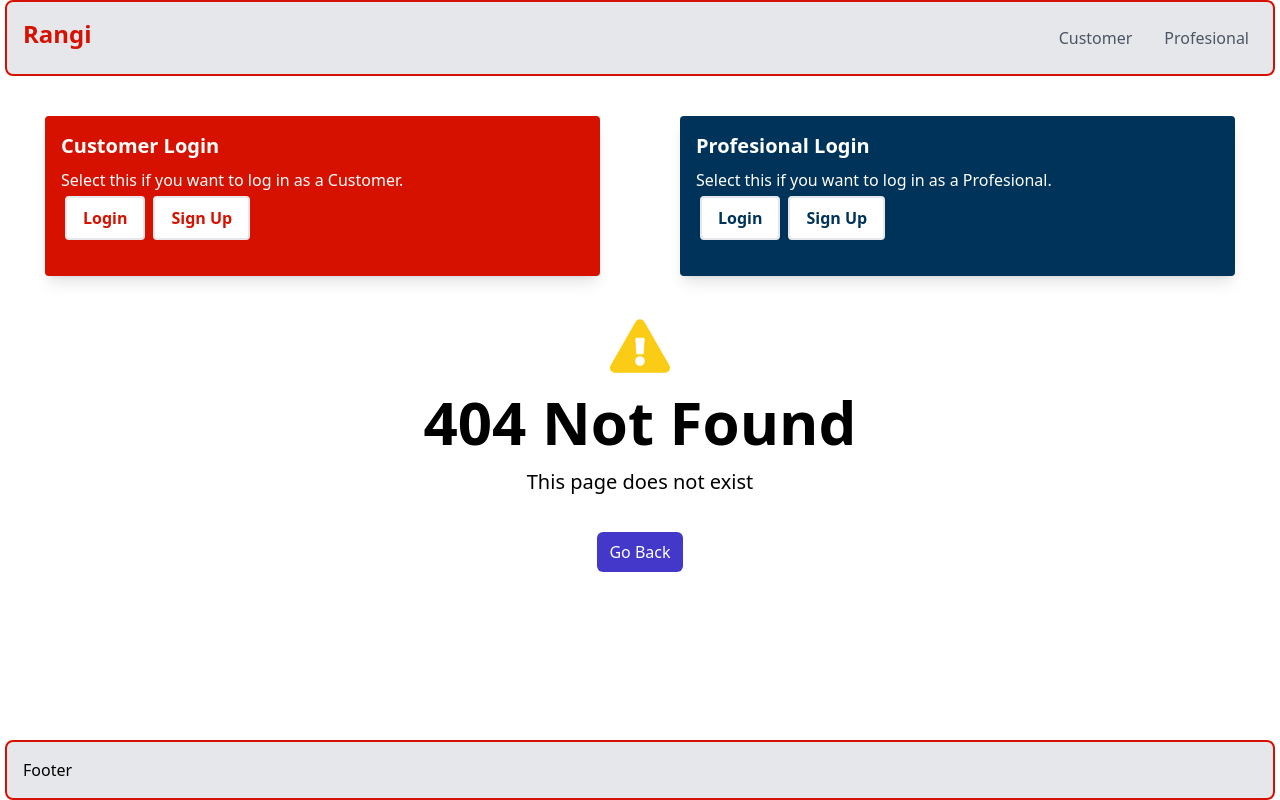
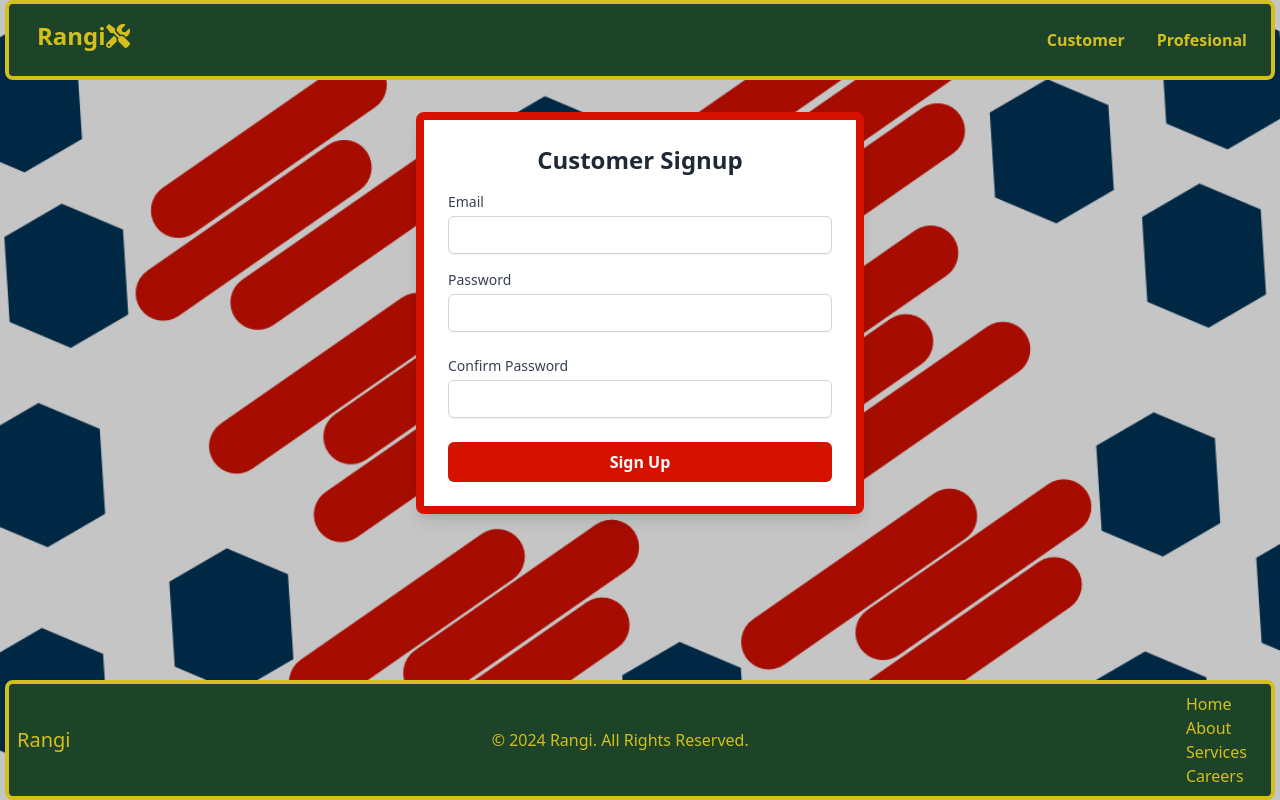
Before and after one commit to RaoofGoher/Rangi, a React (Vite) app in the folder rangi/: page /SignUp/customer in a window 1280 px wide. Built offline with nearby package versions, Linux system fonts and the light colour scheme.

Commit message:
default page designed

```diff
--- a/rangi/package.json
+++ b/rangi/package.json
@@ -8,7 +8,7 @@
     "build": "vite build",
     "lint": "eslint .",
     "preview": "vite preview",
-     "server": "json-server --watch src/db.json --port 8000"
+    "server": "json-server --watch src/db.json --port 8000"
   },
   "dependencies": {
     "json-server": "^1.0.0-beta.2",
--- a/rangi/src/App.jsx
+++ b/rangi/src/App.jsx
@@ -19,7 +19,7 @@ import ProtectedRoute from './components/ProtectedRoutes'; // Import ProtectedRo
 import UserLayout from './layouts/UserLayout'
 import Home from './pages/Home';
 import OrderOptions from './pages/OrderOptions';
-
+import SignupPage from './pages/SignupPage';
 
 function App() {
 
@@ -35,12 +35,17 @@ function App() {
           <Route path="/login/professional" element={<LoginPage isCustomer="no" />} />
           <Route path="*" element={<NotFoundPage />} />
         </Route>
+        <Route path="/SignUp" element={<SecondaryLayout />}>
+          <Route path="customer" element={<SignupPage isCustomer="yes" />} />
+          <Route path="professional" element={<SignupPage isCustomer="no" />} />
+          <Route path="*" element={<NotFoundPage />} />
+        </Route>
 
         <Route path="/" element={<UserLayout />}>
-        <Route path="/dashboard/:username" element={<ProtectedRoute element={<Dashboard />} />} />
-        <Route path="/dashboard/:username/home" element={<Home/>} />
-        <Route path="/dashboard/:userName/home/orderoptions" element={<OrderOptions/>} />
-        <Route path="*" element={<NotFoundPage />} />
+          <Route path="/dashboard/:username" element={<ProtectedRoute element={<Dashboard />} />} />
+          <Route path="/dashboard/:username/home" element={<Home />} />
+          <Route path="/dashboard/:userName/home/orderoptions" element={<OrderOptions />} />
+          <Route path="*" element={<NotFoundPage />} />
         </Route>
 
 
--- a/rangi/src/components/Button.jsx
+++ b/rangi/src/components/Button.jsx
@@ -1,6 +1,8 @@
 import React from 'react';
+import { FaSignInAlt } from 'react-icons/fa';
+import { FaUserPlus } from 'react-icons/fa';
 
-const Button = ({ text, isCustomer }) => {
+const Button = ({ text, isCustomer, isLogin }) => {
     const baseClasses = 'bg-white font-bold py-2 px-4 rounded m-1 border-2 border';
     const hoverBgColor = isCustomer ? 'hover:bg-customer-color' : 'hover:bg-pro-color';
     const textColor = isCustomer ? 'text-customer-color' : 'text-pro-color';
@@ -8,7 +10,7 @@ const Button = ({ text, isCustomer }) => {
 
     return (
         <button className={`${baseClasses} ${hoverBgColor} ${hoverTextColor} ${textColor}`}>
-            {text}
+            <span className='flex items-center px-3'>{text} {isLogin ? <span className='px-2'><FaSignInAlt/></span> : <span className='px-2'> <FaUserPlus/> </span> }</span>
         </button>
     );
 }
--- a/rangi/src/components/DefaultCard.jsx
+++ b/rangi/src/components/DefaultCard.jsx
@@ -20,13 +20,13 @@ const DefaultCard = ({ type }) => {
 
   return (
 
-      <div className={`w-[45vw] h-[20vh] rounded overflow-hidden shadow-lg p-4 m-10 ${color}`}>
+      <div className={`border border-4 border-entjGolden w-[45vw] h-[20vh] rounded overflow-hidden shadow-lg p-4 m-10 ${color}`}>
         <div className="font-bold text-xl mb-2 text-white">{type === 'customer' ? 'Customer' : 'Profesional'} Login</div>
         <p className="text-white text-base">
-          Select this if you want to log in as a {type === 'customer' ? 'Customer' : 'Profesional'}.
+          Select this if you want to log in or sign up as a {type === 'customer' ? 'Customer' : 'Profesional'}.
         </p>
-        <Link to={type === 'customer' ? '/login/customer' : '/login/professional'}><Button isCustomer={isCustomer} text={'Login'}/></Link>
-        <Button isCustomer={isCustomer} text={'Sign Up'}/>
+        <Link to={type === 'customer' ? '/login/customer' : '/login/professional'}><Button isCustomer={isCustomer} text={'Login'} isLogin={true}/></Link>
+        <Link to={type === 'customer' ? '/SignUp/customer' : '/SignUP/professional'}><Button isCustomer={isCustomer} text={'Sign Up'} isLogin={false}/></Link>
       </div>
 
   );
--- a/rangi/src/components/Footer.jsx
+++ b/rangi/src/components/Footer.jsx
@@ -2,8 +2,18 @@ import React from 'react'
 
 const Footer = () => {
   return (
-    <div className='border border-2 border-customer-color rounded-lg p-4 footer bg-gray-200'>
-      <h1>Footer</h1>
+    <div className='border border-4 border-entjGolden rounded-lg p-2 footer bg-entjGreen text-entjGolden flex justify-between items-center'>
+      <div>
+      <h1 className='text-xl'>Rangi</h1>
+
+      </div>
+      <p>&copy; 2024 Rangi. All Rights Reserved.</p>
+      <div className='flex-column'>
+      <h1 className="px-4">Home</h1>
+      <h1 className="px-4">About</h1>
+      <h1 className="px-4">Services</h1>
+      <h1 className="px-4">Careers</h1>
+      </div>
     </div>
   )
 }
--- a/rangi/src/components/LoginNavbar.jsx
+++ b/rangi/src/components/LoginNavbar.jsx
@@ -1,13 +1,16 @@
 import React from 'react'
 import { NavLink, Link } from 'react-router-dom'
+import { FaWrench, FaTools } from 'react-icons/fa';
+
+
 
 const LoginNavbar = () => {
   return (
-    <div className='border border-2 border-customer-color rounded-lg p-4 flex justify-between bg-gray-200'>
-     <Link to='/'> <h1 className='font-bold text-2xl text-customer-color'>Rangi</h1> </Link>
+    <div className='border border-4 border-entjGolden rounded-lg p-4   flex justify-between bg-entjGreen'>
+     <Link to='/'> <h1 className='font-bold text-2xl text-entjGolden px-3 flex items-center '>Rangi <FaTools/> </h1> </Link>
       <div className='flex space-x-4'>
-           <NavLink to='/login/customer' className={({ isActive }) => `p-2 ${isActive ? 'border-2 border-red-500 font-bold' : 'text-gray-600'}`}>Customer</NavLink>
-           <NavLink to='/login/professional'className={({ isActive }) => `p-2 ${isActive ? 'border-2 border-red-500 font-bold' : 'text-gray-600'}`}>Profesional</NavLink>
+           <NavLink to='/login/customer' className={({ isActive }) => `p-2 ${isActive ? 'border-2 border-white font-bold text-white' : 'text-entjGolden font-bold'}`}>Customer</NavLink>
+           <NavLink to='/login/professional'className={({ isActive }) => `p-2 ${isActive ? 'border-2 border-white font-bold text-white' : 'text-entjGolden font-bold  '} `}>Profesional</NavLink>
       </div>
     </div>
   )
--- a/rangi/src/pages/DefaultPage.jsx
+++ b/rangi/src/pages/DefaultPage.jsx
@@ -1,12 +1,17 @@
 import React from 'react'
 import DefaultCard from '../components/DefaultCard'
-
+import mainImage from '../assets/rangiMain.jpg'
 const DefaultPage = () => {
   return (
-    <div className='flex justify-between'>
+    <>
+    <div className='flex flex-col justify-between items-center '>
+      <img src={mainImage} alt='Rangi Main Image'  className='w-full h-64 max-w-md object-cover border-2 border-entjGolden rounded-lg shadow-md mt-2'  />
+      <div className='flex flex-row justify-between items-center '>
       <DefaultCard type={'customer'}/>
       <DefaultCard type={'pro'}/>
+      </div>
     </div>
+    </>
   )
 }
 
--- /dev/null
+++ b/rangi/src/pages/SignupPage.jsx
@@ -0,0 +1,112 @@
+import React, { useState } from 'react';
+import { useNavigate } from 'react-router-dom';
+import { useAuth } from '../components/AuthContext';
+
+const SignupPage = ({ isCustomer }) => {
+  const [email, setEmail] = useState('');
+  const [password, setPassword] = useState('');
+  const [confirmPassword, setConfirmPassword] = useState('');
+  const [error, setError] = useState('');
+  const navigate = useNavigate();
+  const { signup, login } = useAuth();
+
+  const handleSignup = async (e) => {
+    e.preventDefault();
+    if (password !== confirmPassword) {
+      setError('Passwords do not match');
+      return;
+    }
+
+    try {
+      const endpoint = isCustomer === "yes" ? 'http://localhost:8000/customers' : 'http://localhost:8000/professionals';
+      const response = await fetch(endpoint, {
+        method: 'POST',
+        headers: {
+          'Content-Type': 'application/json',
+        },
+        body: JSON.stringify({ email, password }),
+      });
+
+      if (response.ok) {
+        // Extract user data or any token from the response if necessary
+        const user = await response.json();
+
+        // Automatically log in the user
+        login(user.role, isCustomer === "yes", user.name);
+        localStorage.setItem('authToken', 'dummy-token'); // Or use actual token if provided
+        localStorage.setItem('userRole', user.role);
+        localStorage.setItem('isCustomer', isCustomer === "yes");
+        localStorage.setItem('UserName', user.name);
+
+        // Redirect to dashboard or home page
+        navigate(`/dashboard/${user.name}`);
+      } else {
+        throw new Error('Signup failed');
+      }
+    } catch (error) {
+      console.error('Error:', error);
+      setError('Error occurred during signup');
+    }
+  };
+
+  const color = isCustomer === "yes" ? 'bg-customer-color' : 'bg-pro-color';
+  const border = isCustomer === "yes" ? 'border-customer-color' : 'border-pro-color';
+
+  return (
+    <form onSubmit={handleSignup} className={`m-8 max-w-md mx-auto p-6 bg-white rounded-lg shadow-lg border-8 ${border}`}>
+      <h2 className="text-2xl font-bold mb-4 text-center text-gray-800">
+        {isCustomer === "yes" ? "Customer Signup" : "Professional Signup"}
+      </h2>
+
+      <div className="mb-4">
+        <label htmlFor="email" className="block text-sm font-medium text-gray-700">Email</label>
+        <input
+          type="email"
+          id="email"
+          name="email"
+          value={email}
+          onChange={(e) => setEmail(e.target.value)}
+          required
+          className="mt-1 block w-full px-3 py-2 border border-gray-300 rounded-md shadow-sm focus:outline-none focus:ring-indigo-500 focus:border-indigo-500 sm:text-sm"
+        />
+      </div>
+
+      <div className="mb-6">
+        <label htmlFor="password" className="block text-sm font-medium text-gray-700">Password</label>
+        <input
+          type="password"
+          id="password"
+          name="password"
+          value={password}
+          onChange={(e) => setPassword(e.target.value)}
+          required
+          className="mt-1 block w-full px-3 py-2 border border-gray-300 rounded-md shadow-sm focus:outline-none focus:ring-indigo-500 focus:border-indigo-500 sm:text-sm"
+        />
+      </div>
+
+      <div className="mb-6">
+        <label htmlFor="confirmPassword" className="block text-sm font-medium text-gray-700">Confirm Password</label>
+        <input
+          type="password"
+          id="confirmPassword"
+          name="confirmPassword"
+          value={confirmPassword}
+          onChange={(e) => setConfirmPassword(e.target.value)}
+          required
+          className="mt-1 block w-full px-3 py-2 border border-gray-300 rounded-md shadow-sm focus:outline-none focus:ring-indigo-500 focus:border-indigo-500 sm:text-sm"
+        />
+      </div>
+
+      <button
+        type="submit"
+        className={`w-full ${color} hover:bg-indigo-600 text-white font-semibold py-2 px-4 rounded-md focus:outline-none focus:ring-2 focus:ring-offset-2 focus:ring-indigo-500`}
+      >
+        Sign Up
+      </button>
+
+      {error && <p className="mt-4 text-red-600 text-center">{error}</p>}
+    </form>
+  );
+};
+
+export default SignupPage;
--- a/rangi/tailwind.config.js
+++ b/rangi/tailwind.config.js
@@ -9,7 +9,8 @@ export default {
       colors:{
         'customer-color':"#D71100",
         'pro-color':'#003359',
-
+        'entjGreen':'#1d4428',
+        'entjGolden':'#d4bf1e',
       }
     },
   },
```
Also changed, not shown: rangi/src/assets/rangiMain.jpg (added).
